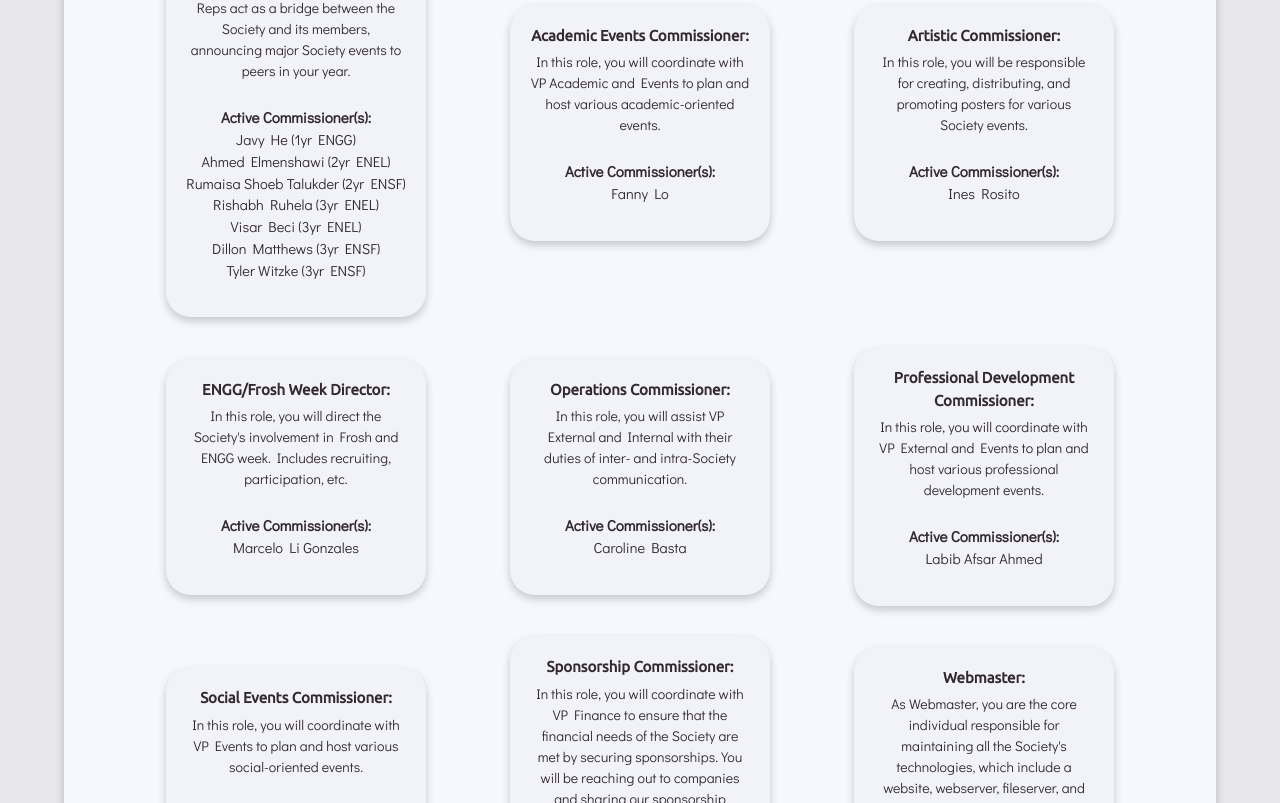
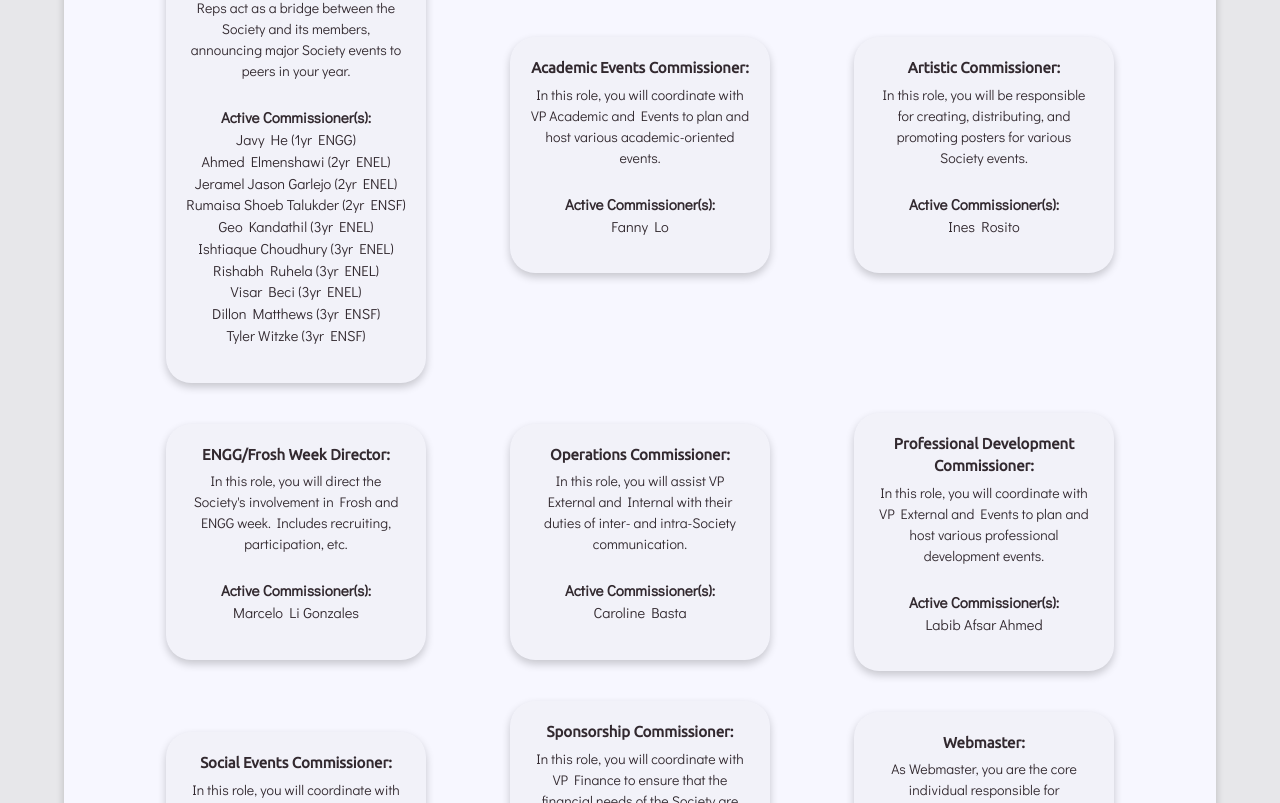
Before and after one commit to zoouofc/zooengg.ca-react, a React (Create React App) app: page /commissioners in a window 1280 px wide. Shown: the part 477-1280 px from the top of the page. Built offline with nearby package versions, Linux system fonts and the light colour scheme.

Commit message:
Closing commissioner applications

```diff
--- a/src/pages/CommissionerPage.jsx
+++ b/src/pages/CommissionerPage.jsx
@@ -33,11 +33,14 @@ const CommissionerPage = () => (
 
     <div id="profile-grid">
       <CommCard
-        commRole="2nd/3rd/4th Year Representative:"
+        commRole="1st/2nd/3rd/4th Year Representative:"
         names={[
           "Javy He (1yr ENGG)",
           "Ahmed Elmenshawi (2yr ENEL)",
+          "Jeramel Jason Garlejo (2yr ENEL)",
           "Rumaisa Shoeb Talukder (2yr ENSF)",
+          "Geo Kandathil (3yr ENEL)",
+          "Ishtiaque Choudhury (3yr ENEL)",
           "Rishabh Ruhela (3yr ENEL)",
           "Visar Beci (3yr ENEL)",
           "Dillon Matthews (3yr ENSF)",
@@ -115,7 +118,7 @@ const CommissionerPage = () => (
       >
         As Webmaster, you are the core individual responsible for
         maintaining all the Society&#39;s technologies, which
-        include a website, webserver, fileserver, and Council emails.
+        include a website, webserver, fileserver, Council emails, and more.
       </CommCard>
 
     </div>
--- a/src/pages/JoinPage.jsx
+++ b/src/pages/JoinPage.jsx
@@ -21,14 +21,32 @@ const JoinPage = () => (
       <div className="description-right col-lg-5 col-md-6 col-sm-12 col-xs-12">
         <h2 className="page--title join-us">Join the Team</h2>
 
-        {/* Update text to speecific year  */}
+        {/* Update text to specific year and flip commented code*/}
         <p>
-          We are accepting applications for the
+          {/*
+            We are accepting applications for the
+            {' '}
+            <b>2021-2022</b>
+            {' '}
+            academic year!
+            There are various commissioner roles available, so be sure to pick the right one for you.
+            <br />
+            <br />
+            <b>Questions?</b>
+            {' '}
+            Email
+            {' '}
+            <a href="mailto: execs@zooengg.ca">execs@zooengg.ca</a>
+            , otherwise download the form below and submit your application to join today!
+          */}
+
+          {/* Comment following section when not in use */}
+          We have completed our recruitment for the
           {' '}
           <b>2021-2022</b>
           {' '}
-          academic year! There are various commissioner roles available,
-          so be sure to pick the right one for you.
+          academic year!
+          Check back near the end of the year or over the summer for when applications reopen.
           <br />
           <br />
           <b>Questions?</b>
@@ -36,14 +54,15 @@ const JoinPage = () => (
           Email
           {' '}
           <a href="mailto: execs@zooengg.ca">execs@zooengg.ca</a>
-          , otherwise download the form below and submit your application to join today!
         </p>
 
         <div className="btn--dark">
+          {/* Remove the "disabled" class and uncomment href and target when actively recruiting  */}
           <a
-            className="button"
-            href={commissionerApp}
-            target="_blank"
+            className="button disabled"
+            // href={commissionerApp}
+            // target="_blank"
+            href="#"
             rel="noreferrer"
           >
             Download Form
--- a/src/stylesheets/JoinPage.scss
+++ b/src/stylesheets/JoinPage.scss
@@ -36,6 +36,16 @@
 			.btn--dark {
 				text-align: right;
 			}
+		}
+	}
+
+	.button.disabled {
+		cursor: not-allowed;
+		box-shadow: none;
+
+		&:hover {
+			background-color: var(--dark-bg);
+			color: var(--btn-font);
 		}
 	}
 }
```
